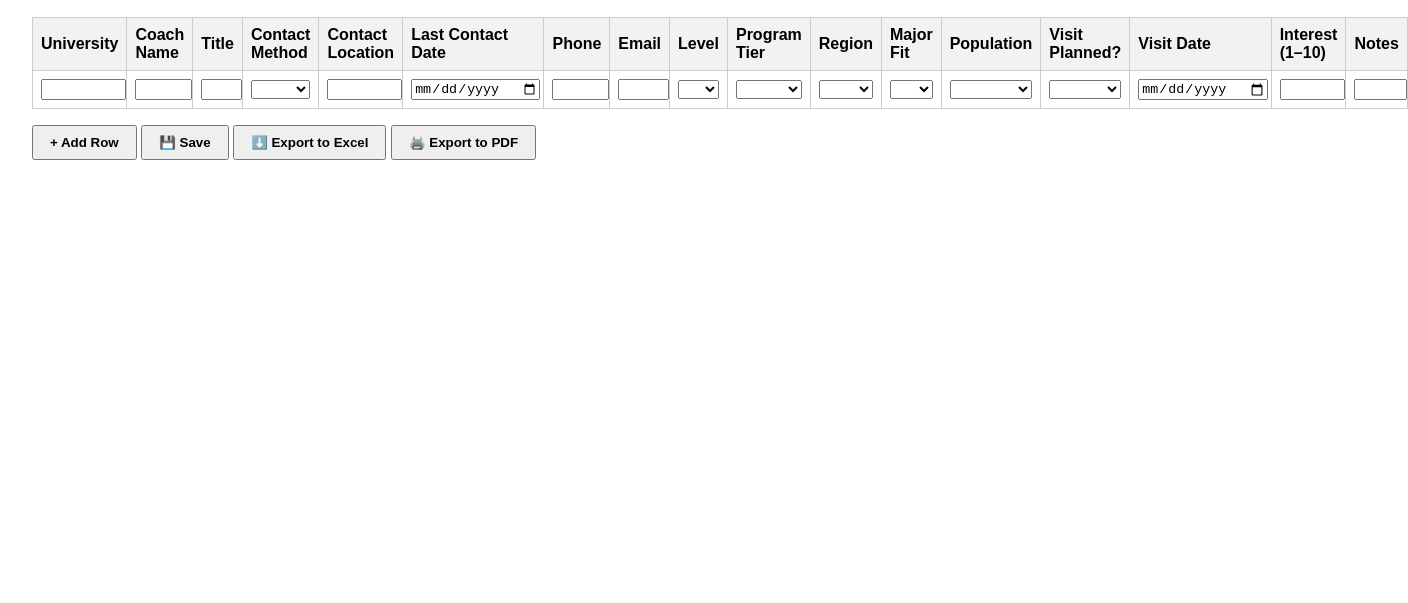
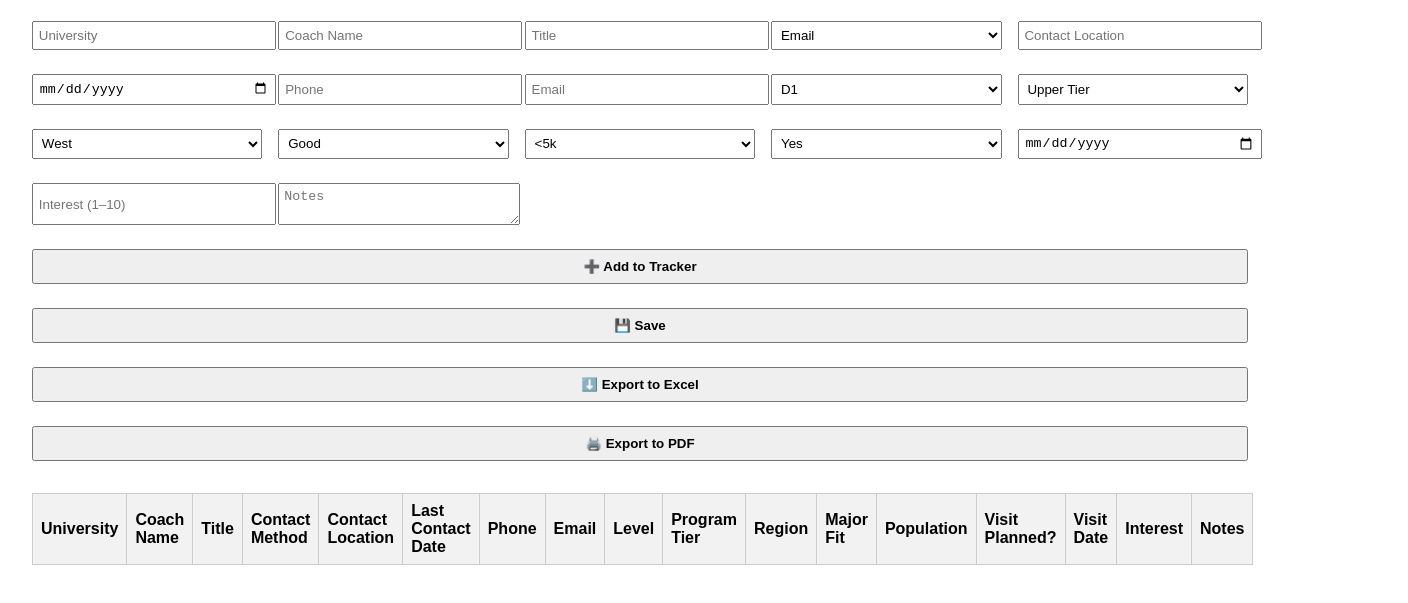
Before and after one commit to nojo87/LAX-Tracker, a plain HTML site: page index.html in a window 1280 px wide. Shown: the part 63-666 px from the top of the page, 1408 px wide, since content can reach past the window. Drawn offline with Linux system fonts and the light colour scheme.

Commit message:
Add files via upload

```diff
--- a/index.html
+++ b/index.html
@@ -5,45 +5,56 @@
   <title>Noah's College Lacrosse Tracker</title>
   <style>
     body { font-family: Arial, sans-serif; margin: 2rem; }
-    table { width: 100%; border-collapse: collapse; margin-top: 1rem; }
+    form, table { width: 100%; margin-top: 1.5rem; }
+    table { border-collapse: collapse; }
     th, td { border: 1px solid #ccc; padding: 0.5rem; text-align: left; }
     th { background-color: #f2f2f2; }
-    select, input { width: 100%; }
-    .btn { margin-top: 1rem; padding: 0.5rem 1rem; font-weight: bold; cursor: pointer; }
+    input, select, button, textarea { width: 100%; padding: 0.3rem; margin-bottom: 0.5rem; }
+    .form-section { display: grid; grid-template-columns: repeat(auto-fit, minmax(200px, 1fr)); gap: 1rem; }
+    .btn-row { margin-top: 1rem; display: flex; flex-wrap: wrap; gap: 1rem; }
+    .btn { padding: 0.5rem 1rem; font-weight: bold; cursor: pointer; }
   </style>
 </head>
 <body>
   <h2>Noah's College Lacrosse Tracker</h2>
-  <form id="trackerForm">
+  <form id="entryForm">
+    <div class="form-section">
+      <input placeholder="University" name="university" required>
+      <input placeholder="Coach Name" name="coachName">
+      <input placeholder="Title" name="title">
+      <select name="contactMethod"></select>
+      <input placeholder="Contact Location" name="contactLocation">
+      <input type="date" name="lastContactDate">
+      <input placeholder="Phone" name="phone">
+      <input type="email" placeholder="Email" name="email">
+      <select name="level"></select>
+      <select name="programTier"></select>
+      <select name="region"></select>
+      <select name="majorFit"></select>
+      <select name="population"></select>
+      <select name="visitPlanned"></select>
+      <input type="date" name="visitDate">
+      <input type="number" min="1" max="10" name="interest" placeholder="Interest (1–10)">
+      <textarea name="notes" placeholder="Notes"></textarea>
+    </div>
+    <div class="btn-row">
+      <button type="submit" class="btn">➕ Add to Tracker</button>
+      <button type="button" class="btn" onclick="saveToLocal()">💾 Save</button>
+      <button type="button" class="btn" onclick="exportToCSV()">⬇️ Export to Excel</button>
+      <button type="button" class="btn" onclick="window.print()">🖨️ Export to PDF</button>
+    </div>
+  </form>
+
   <table>
     <thead>
       <tr>
-          <th>University</th>
-          <th>Coach Name</th>
-          <th>Title</th>
-          <th>Contact Method</th>
-          <th>Contact Location</th>
-          <th>Last Contact Date</th>
-          <th>Phone</th>
-          <th>Email</th>
-          <th>Level</th>
-          <th>Program Tier</th>
-          <th>Region</th>
-          <th>Major Fit</th>
-          <th>Population</th>
-          <th>Visit Planned?</th>
-          <th>Visit Date</th>
-          <th>Interest (1–10)</th>
-          <th>Notes</th>
+        <th>University</th><th>Coach Name</th><th>Title</th><th>Contact Method</th><th>Contact Location</th><th>Last Contact Date</th>
+        <th>Phone</th><th>Email</th><th>Level</th><th>Program Tier</th><th>Region</th><th>Major Fit</th>
+        <th>Population</th><th>Visit Planned?</th><th>Visit Date</th><th>Interest</th><th>Notes</th>
       </tr>
     </thead>
     <tbody id="trackerBody"></tbody>
   </table>
-    <button type="button" class="btn" onclick="addRow()">+ Add Row</button>
-    <button type="button" class="btn" onclick="saveToLocal()">💾 Save</button>
-    <button type="button" class="btn" onclick="exportToCSV()">⬇️ Export to Excel</button>
-    <button type="button" class="btn" onclick="window.print()">🖨️ Export to PDF</button>
-  </form>
 
   <script>
     const dropdownOptions = {
@@ -56,89 +67,60 @@
       visitPlanned: ["Yes", "No"]
     };
 
-    function createDropdown(options) {
-      const select = document.createElement('select');
-      options.forEach(option => {
+    for (const key in dropdownOptions) {
+      const select = document.querySelector(`select[name="${key}"]`);
+      dropdownOptions[key].forEach(option => {
         const opt = document.createElement('option');
         opt.value = option;
         opt.textContent = option;
         select.appendChild(opt);
       });
-      return select;
     }
 
-    function addRow(data = {}) {
+    function addRow(data) {
       const tbody = document.getElementById('trackerBody');
       const row = document.createElement('tr');
-
-      const fields = [
-        'university', 'coachName', 'title', 'contactMethod', 'contactLocation', 'lastContactDate',
-        'phone', 'email', 'level', 'programTier', 'region', 'majorFit', 'population',
-        'visitPlanned', 'visitDate', 'interest', 'notes'
-      ];
-
-      fields.forEach(field => {
-        const cell = document.createElement('td');
-        let input;
-        if (field in dropdownOptions) {
-          input = createDropdown(dropdownOptions[field]);
-        } else if (field.includes('Date')) {
-          input = document.createElement('input');
-          input.type = 'date';
-        } else if (field === 'interest') {
-          input = document.createElement('input');
-          input.type = 'number';
-          input.min = 1;
-          input.max = 10;
-        } else {
-          input = document.createElement('input');
-          input.type = field === 'email' ? 'email' : 'text';
-        }
-        input.value = data[field] || '';
-        cell.appendChild(input);
-        row.appendChild(cell);
+      const keys = Object.keys(data);
+      keys.forEach(key => {
+        const td = document.createElement('td');
+        td.textContent = data[key];
+        row.appendChild(td);
       });
-
       tbody.appendChild(row);
     }
 
+    document.getElementById('entryForm').addEventListener('submit', function(e) {
+      e.preventDefault();
+      const formData = new FormData(this);
+      const entry = Object.fromEntries(formData.entries());
+      addRow(entry);
+      this.reset();
+    });
+
     function saveToLocal() {
       const rows = Array.from(document.querySelectorAll('#trackerBody tr'));
-      const data = rows.map(row => {
-        const cells = row.querySelectorAll('td');
-        return {
-          university: cells[0].querySelector('input').value,
-          coachName: cells[1].querySelector('input').value,
-          title: cells[2].querySelector('input').value,
-          contactMethod: cells[3].querySelector('select').value,
-          contactLocation: cells[4].querySelector('input').value,
-          lastContactDate: cells[5].querySelector('input').value,
-          phone: cells[6].querySelector('input').value,
-          email: cells[7].querySelector('input').value,
-          level: cells[8].querySelector('select').value,
-          programTier: cells[9].querySelector('select').value,
-          region: cells[10].querySelector('select').value,
-          majorFit: cells[11].querySelector('select').value,
-          population: cells[12].querySelector('select').value,
-          visitPlanned: cells[13].querySelector('select').value,
-          visitDate: cells[14].querySelector('input').value,
-          interest: cells[15].querySelector('input').value,
-          notes: cells[16].querySelector('input').value
-        }
-      });
+      const data = rows.map(row => Array.from(row.cells).map(cell => cell.textContent));
       localStorage.setItem('lacrosseTracker', JSON.stringify(data));
       alert('Saved to local storage!');
     }
 
     function loadFromLocal() {
       const data = JSON.parse(localStorage.getItem('lacrosseTracker') || '[]');
-      data.forEach(entry => addRow(entry));
+      data.forEach(row => {
+        const obj = {
+          university: row[0], coachName: row[1], title: row[2], contactMethod: row[3], contactLocation: row[4],
+          lastContactDate: row[5], phone: row[6], email: row[7], level: row[8], programTier: row[9],
+          region: row[10], majorFit: row[11], population: row[12], visitPlanned: row[13], visitDate: row[14],
+          interest: row[15], notes: row[16]
+        };
+        addRow(obj);
+      });
     }
 
     function exportToCSV() {
       const headers = Array.from(document.querySelectorAll('thead th')).map(th => th.textContent);
       const rows = Array.from(document.querySelectorAll('#trackerBody tr')).map(row =>
-        Array.from(row.querySelectorAll('input, select')).map(cell => cell.value)
+        Array.from(row.querySelectorAll('td')).map(cell => cell.textContent)
       );
       let csvContent = [headers.join(',')].concat(rows.map(r => r.join(','))).join('\n');
       const blob = new Blob([csvContent], { type: 'text/csv;charset=utf-8;' });
@@ -153,7 +135,6 @@
     }
 
     loadFromLocal();
-    if (document.getElementById('trackerBody').rows.length === 0) addRow();
   </script>
 </body>
 </html>
```
Lines whose indentation alone changed are shown as unchanged.
